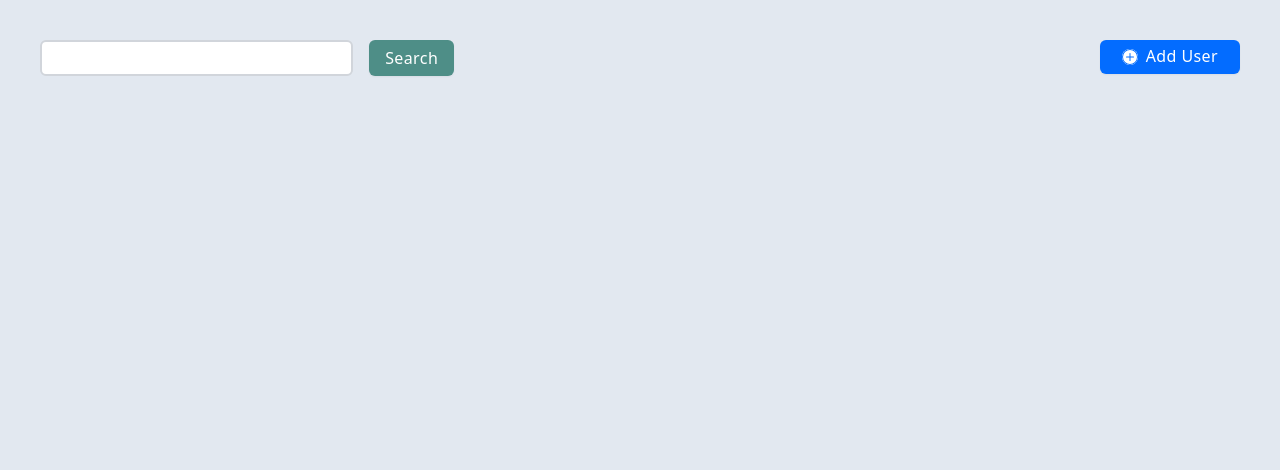
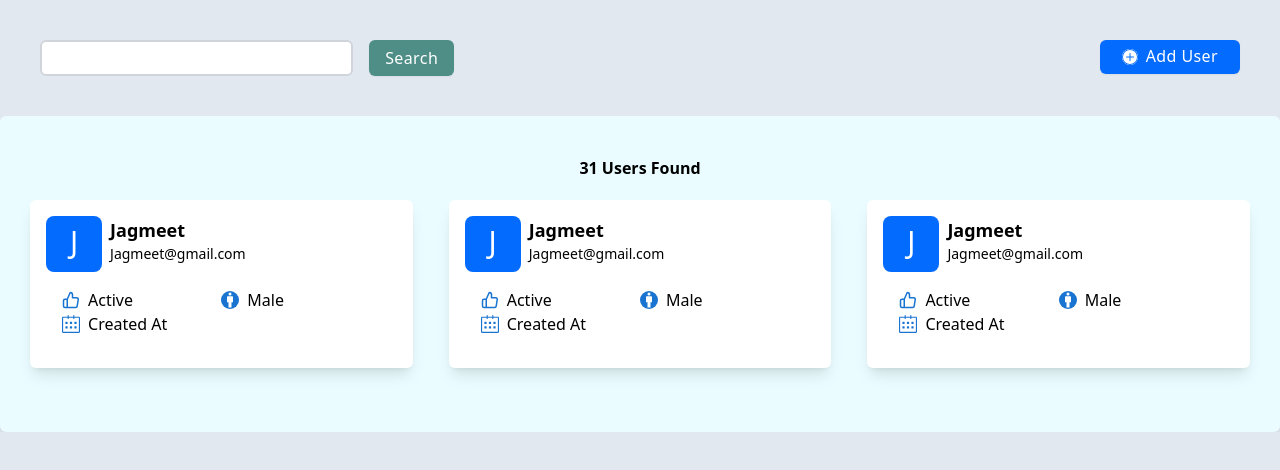
Before and after one commit to ucantbe-jagmeet/user-one, a React (Create React App) app: page /dashboard in a window 1280 px wide. Shown: the top 470 px of the page. Built offline with nearby package versions, Linux system fonts and the light colour scheme.

Commit message:
Dashboard completed

```diff
--- /dev/null
+++ b/src/component/User.tsx
@@ -0,0 +1,42 @@
+import React from "react";
+import { BiMale, BiFemale } from "react-icons/bi";
+import { SlCalender } from "react-icons/sl";
+import { FiThumbsUp, FiThumbsDown } from "react-icons/fi";
+
+const User: React.FC = () => {
+  return (
+    <header className="bg-white w-[95%] p-4 rounded-md shadow-lg">
+      <div className=" flex ">
+        <div className="h-14 w-14 bg-[--primary-light-blue2] rounded-lg text-white flex justify-center items-center text-3xl pb-1">
+          J
+        </div>
+        <div className="ml-2 flex flex-col">
+          <h1 className="font-semibold text-lg">Jagmeet</h1>
+          <p className=" text-sm">Jagmeet@gmail.com</p>
+        </div>
+      </div>
+      <div className=" grid grid-cols-1 sm:grid-cols-2 lg:grid-cols-2 p-4">
+        <div className="flex justify-start items-center">
+          <span className="text-[--primary-dark-blue1] text-lg">
+            <FiThumbsUp />
+          </span>
+          <span className="ml-2">Active</span>
+        </div>
+        <div className="flex justify-start items-center">
+          <span className="rounded-full bg-[--primary-dark-blue1] text-white text-lg">
+            <BiMale />
+          </span>
+          <span className="ml-2">Male</span>
+        </div>
+        <div className="flex justify-start items-center">
+          <span className="text-[--primary-dark-blue1] text-lg">
+            <SlCalender />
+          </span>
+          <span className="ml-2">Created At</span>
+        </div>
+      </div>
+    </header>
+  );
+};
+
+export default User;
--- /dev/null
+++ b/src/component/UserContainer.tsx
@@ -0,0 +1,17 @@
+import React from "react";
+import User from "./User";
+
+const UserContainer: React.FC = () => {
+  return (
+    <main className="h-auto w-[100%]  bg-[--primary-light-blue] rounded-md  shadow-lg flex flex-col justify-center items-center p-5 pb-16">
+      <h1 className="font-semibold my-5">31 Users Found</h1>
+      <div className=" w-[100%] grid grid-cols-1 sm:grid-cols-2 lg:grid-cols-3 gap-10 sm:gap-3 md:gap-4 justify-items-center">
+        <User />
+        <User />
+        <User />
+      </div>
+    </main>
+  );
+};
+
+export default UserContainer;
--- a/src/pages/Dashboard.tsx
+++ b/src/pages/Dashboard.tsx
@@ -1,17 +1,20 @@
 import { FC } from "react";
 import Search from "../component/Search";
 import CreateUser from "../component/CreateUser";
+import UserContainer from "../component/UserContainer";
 
 const Dashboard: FC = () => {
   return (
     <>
-      <main className="h-[100vh]  flex bg-slate-200 ">
+      <main className="h-[100vh]  flex bg-slate-200 flex-col items-center">
         <div className="w-[100vw] flex-col items-center flex md:flex-row md:justify-around md:items-start p-10">
           <Search />
           <CreateUser />
         </div>
 
-        {/* <div className="h-auto w-[80%]  bg-slate-200 rounded-md  md:w-[55%] lg:w-[30%] py-4 px-6 shadow-lg"></div> */}
+        <div className="h-auto w-[100%] overflow-auto ">
+          <UserContainer />
+        </div>
       </main>
     </>
   );
```
